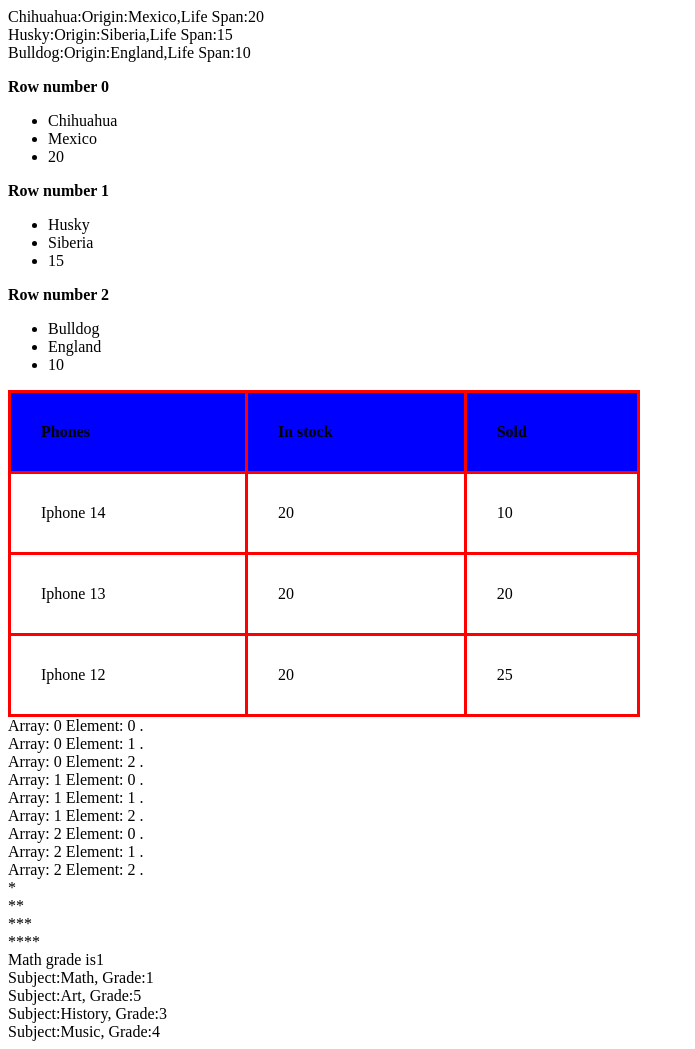
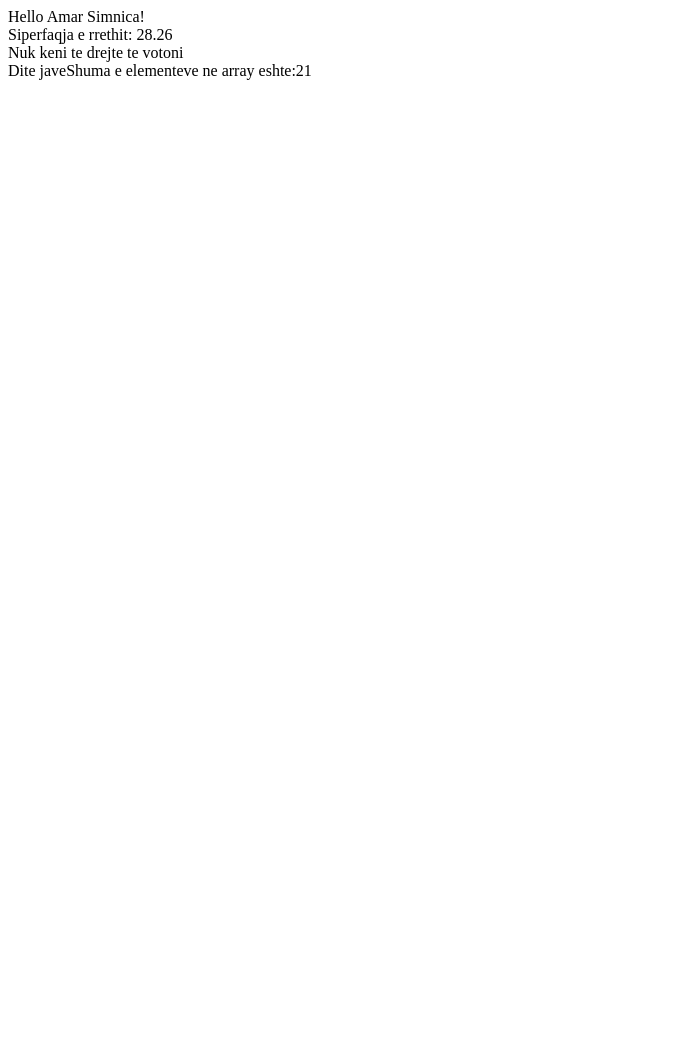
Before and after one commit to donika1212/Php-MySQL, a PHP site: page / in a window 1280 px wide. Shown: the whole page, without its empty margins (0-695 px from the left). After the commit the page ends 80 px from the top, so only its background shows below. Run offline with PHP 8.4, Linux system fonts and the light colour scheme.

Commit message:
Add files via upload

```diff
--- a/index.php
+++ b/index.php
@@ -1,123 +1,68 @@
+<?php
 
-<table border="1">
-<tr>
-<th>Phones</th>
-<th>In stock</th>
-<th>Sold</th>
+$name = 'Amar';
 
-</tr>
+$Lastname = 'Simnica';
 
-<style>
-table{
-    width:50%;
-    border-collapse:collapse;
+echo"Hello $name $Lastname!" ."<br>";
+
+$pi = 3.14;
+$r = 3;
+
+$S = $pi*pow($r,2);
+
+
+echo "Siperfaqja e rrethit: $S " . "<br>";
+
+
+$mosha = 15;
+
+if($mosha >= 18){
+    echo "Keni te drejte te votoni";
+} else {
+    echo"Nuk keni te drejte te votoni"."<br>";
 }
 
-th, td{
-    padding:30px;
-    text-align:left;
-    border:3px solid red;
+
+
+$day = 3;
+
+switch($day) {
+    case 1:
+
+
+    case 2:
+
+    case 3:
+
+    case 4:
+
+    case 5:
+      echo"Dite jave";
+          break;
+        case 6:
+      echo"Dite vikendi";
+        break;
+        case 7:
+      echo"Dite vikendi";
+        break;
+
+       default:
+      echo"Invalid ";
 }
-
-th{
-    background-color:blue;
-    font-weight:bold;
-
-}
-</style>
 
 
 
 
 
-<?php
+function shuma($array){
+    return array_sum($array);
+}
+$array = [1,2,3,4,5,6];
 
-
-//Multidimensional arrays
-
-$dogs = array(
-    array("Chihuahua","Mexico",20),
-    array("Husky","Siberia",15),
-    array("Bulldog","England",10),
-
-
-);
-
-echo $dogs[0][0] .":Origin:" .$dogs[0][1] . ",Life Span:" .$dogs[0][2] ."<br>";
-echo $dogs[1][0] .":Origin:" .$dogs[1][1] . ",Life Span:" .$dogs[1][2] ."<br>";
-echo $dogs[2][0] .":Origin:" .$dogs[2][1] . ",Life Span:" .$dogs[2][2] ."<br>";
-
-for($row=0;$row<3;$row++){
-    echo "<p><b>Row number $row </b></p>";
-    echo "<ul>";
-    for($col=0;$col<3;$col++){
-echo "<li>"  . $dogs[$row][$col] .  "</li>";
-    }
-    echo"</ul>";
-}
-
-$phones = array(
-    array("Iphone 14","20",10),
-    array("Iphone 13","20",20),
-    array("Iphone 12","20",25),
-    array("Iphone 11","25",40),
-
-);
-
-for($row=0;$row<3;$row++) {
-    echo "<tr>";
-
-    for($col=0;$col<3;$col++) {
-        echo "<td>" .$phones[$row][$col] . "</td>";
-    }
-    echo"</tr>";
-
-}
-
-echo "</table>";
-
-
-//Nested loops
-
-$arrays = array(
-    array(1,2,3),
-    array(1,2,3),
-    array(1,2,3),
-
-);
-
-for($i=0;$i<3;$i++){
-    for($j=0; $j<3;$j++){
-        echo "Array: $i Element: $j .<br>";
-    }
-}
+echo "Shuma e elementeve ne array eshte:" .shuma($array);
 
 
 
-for($i=0;$i < 4;$i++){
-    for($j=0;$j<=$i;$j++){
-        echo "*";
-    }
-    echo"<br>";
-}
-
-//Associative arrays
-
-$grade = array(
-    "Math"=>"1",
-    "Art"=>"5",
-    "History"=>"3",
-    "Music"=>"4",
-
-);
-
-echo "Math grade is" .$grade["Math"] ."<br>";
-
-
-foreach($grade as $subject =>$grade){
-    echo"Subject:" .$subject .", Grade:"  .$grade;
-    echo"<br>";
-}
-
 
 ?>
```
